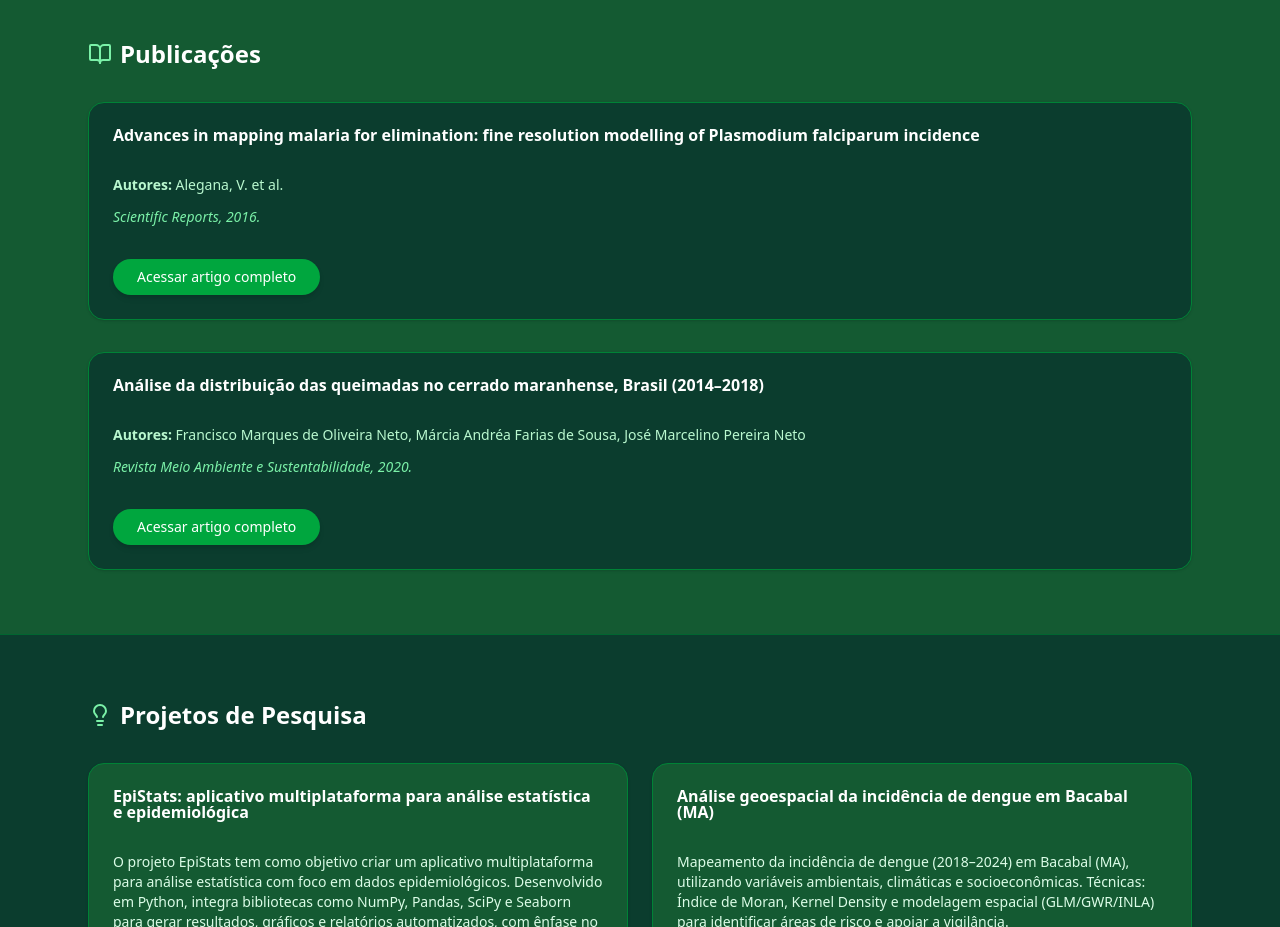
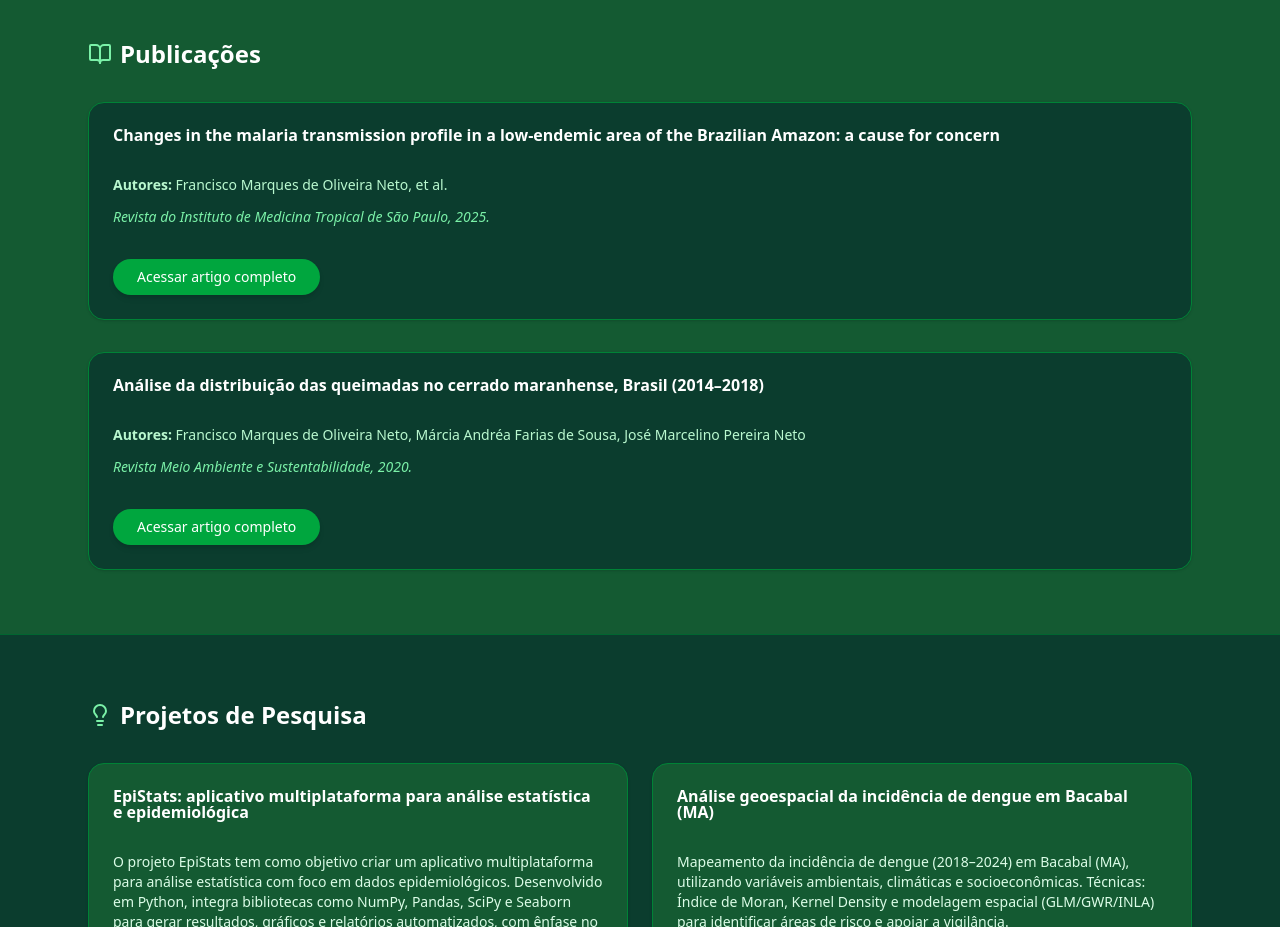
Before and after one commit to labvectorifma-commits/labvector, a Next.js app: page / in a window 1280 px wide. Shown: the part 940-1867 px from the top of the page. Built offline with nearby package versions, Linux system fonts and the light colour scheme.

Commit message:
Correção: atualização da publicação SciELO com novo DOI e título

```diff
--- a/app/page.tsx
+++ b/app/page.tsx
@@ -166,22 +166,22 @@ export default function LabVector() {
 <Card className="rounded-2xl bg-[#0B3D2E] border border-green-700 mb-8">
   <CardHeader>
     <CardTitle className="text-white">
-          Advances in mapping malaria for elimination: fine resolution modelling of Plasmodium falciparum incidence
+      Changes in the malaria transmission profile in a low-endemic area of the Brazilian Amazon: a cause for concern
     </CardTitle>
   </CardHeader>
   <CardContent>
     <p className="text-sm mb-3 text-green-200">
-          <strong>Autores:</strong> Alegana, V. et al.
+      <strong>Autores:</strong> Francisco Marques de Oliveira Neto, et al.
     </p>
     <p className="text-sm italic mb-4 text-green-300">
-          Scientific Reports, 2016.
+      Revista do Instituto de Medicina Tropical de São Paulo, 2025.
     </p>
     <Button
       asChild
       className="mt-4 bg-green-600 hover:bg-green-700 text-white font-medium px-6 py-3 rounded-full transition-colors duration-300 shadow-md"
     >
       <a
-            href="https://doi.org/10.1590/S0036-46652015000500002"
+        href="https://doi.org/10.1590/S1678-9946202567070"
         target="_blank"
         rel="noopener noreferrer"
       >
```
Lines whose indentation alone changed are shown as unchanged.
